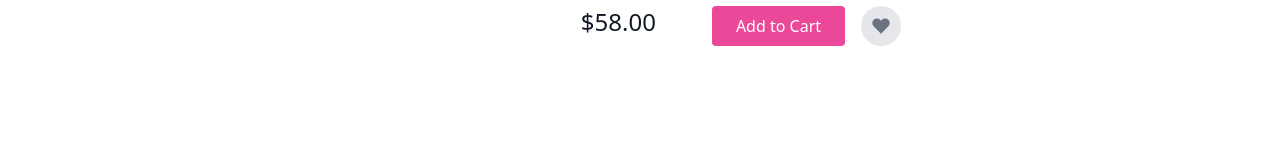
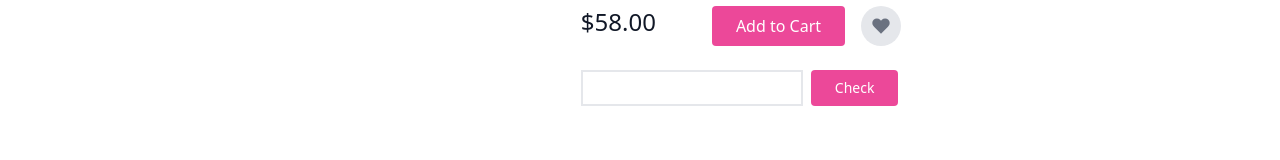
Before and after one commit to ahsanali7893/codeswear, a Next.js app: page /product/1 in a window 1280 px wide. Shown: the part 527-687 px from the top of the page. Built offline with nearby package versions, Linux system fonts and the light colour scheme.

Commit message:
adding input button

```diff
--- /dev/null
+++ b/src/pages/api/pincode.js
@@ -0,0 +1,8 @@
+export default function handler(req, res) {
+  res
+    .status(200)
+    .json([
+      54700, 54000, 47040, 75500, 75190, 45510, 75620, 53801, 38000, 71800,
+      44800, 50430, 79160, 25000, 76200, 76170, 76150, 76230, 76330
+    ]);
+}
--- a/src/pages/product/[slug].js
+++ b/src/pages/product/[slug].js
@@ -182,6 +182,10 @@ const Post = () => {
                   </svg>
                 </button>
               </div>
+              <div className="pin mt-6 flex space-x-2 text-sm">
+                <input className="px-2 border-2" type="text"/>
+                <button className="text-white bg-pink-500 border-0 py-2 px-6 focus:outline-none hover:bg-pink-600 rounded">Check</button>
+              </div>
             </div>
           </div>
         </div>
```
